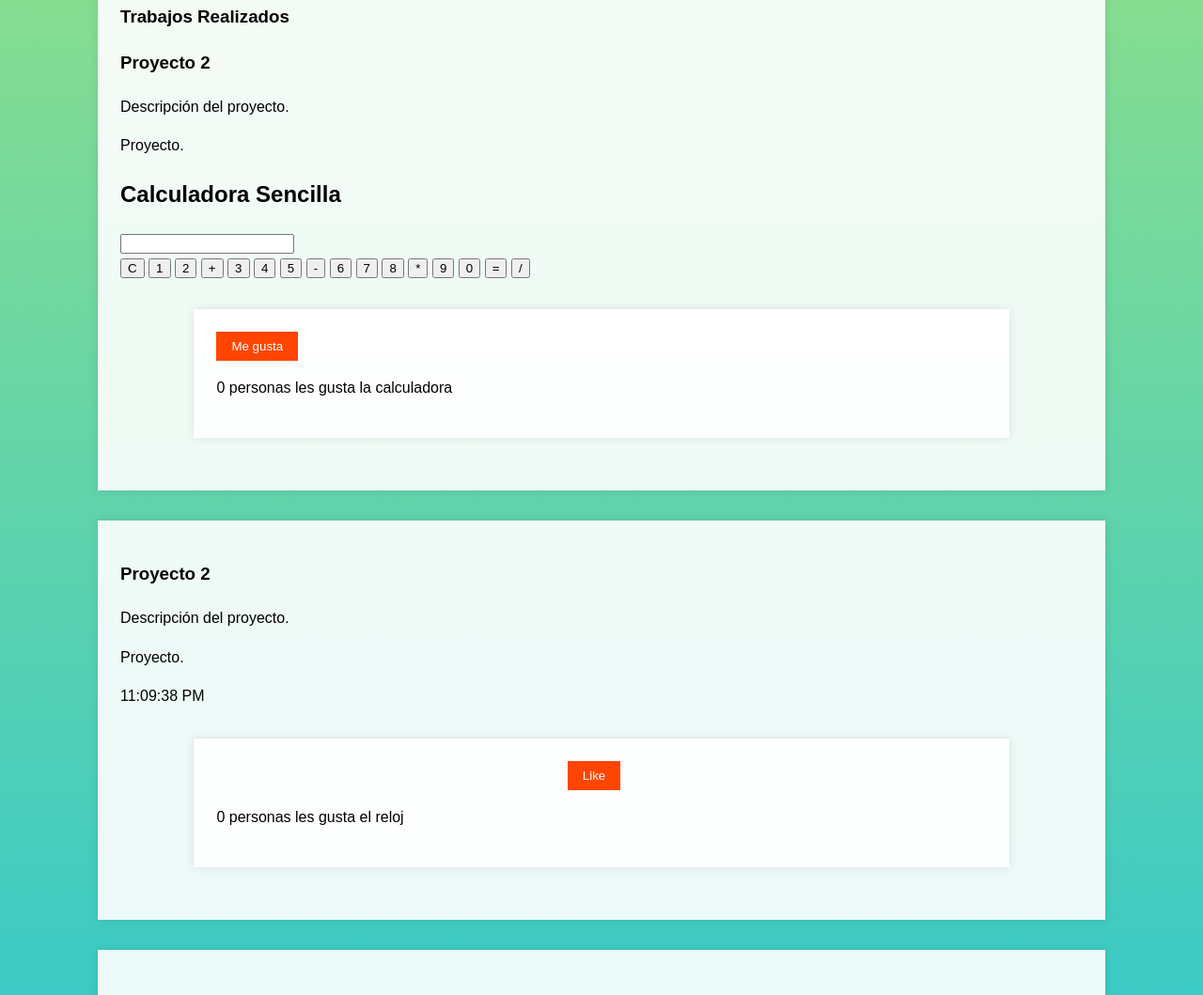
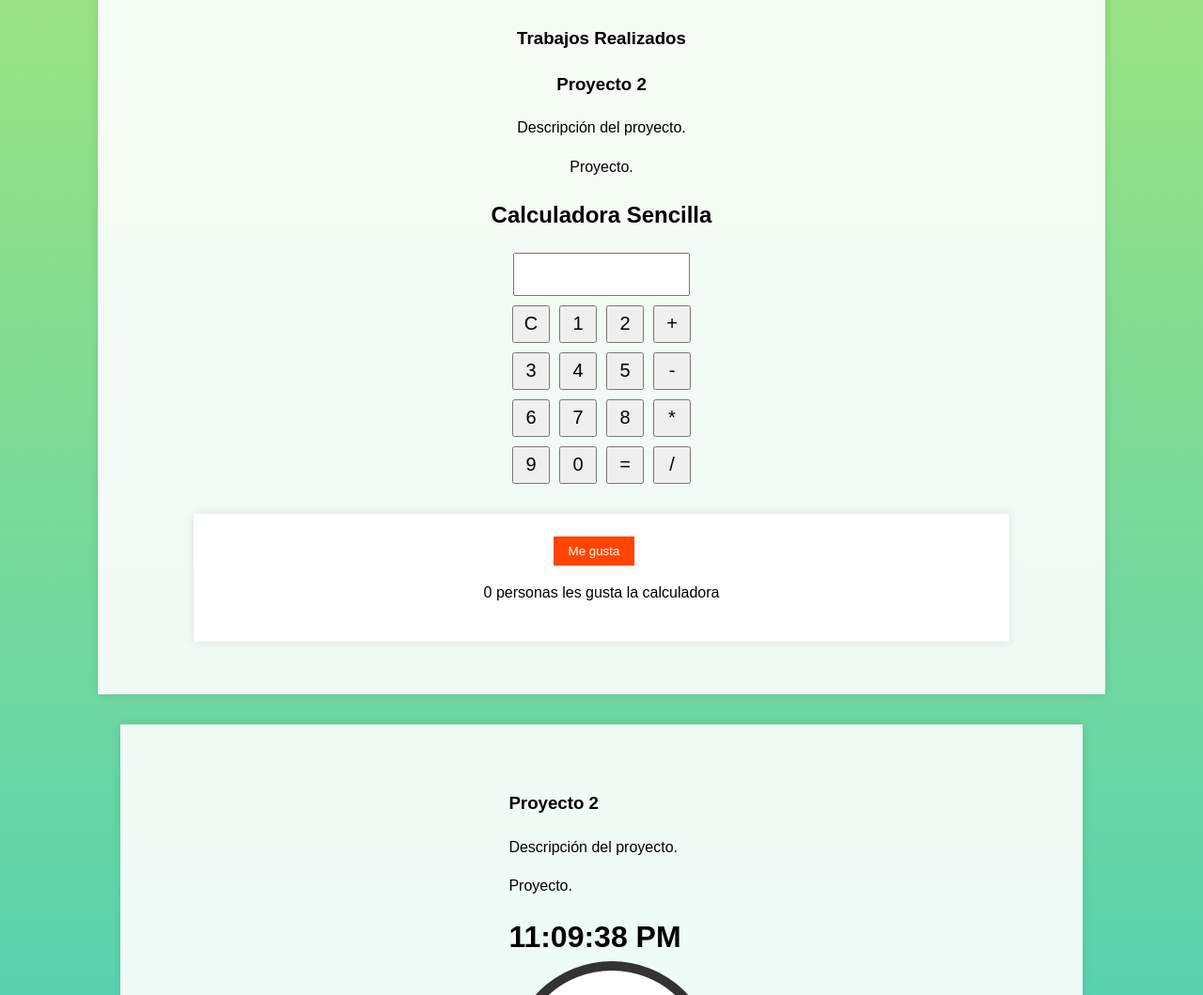
Before and after one commit to nelsoncorreal/mi-portafolio, a plain HTML site: page portafolio/index.html in a window 1280 px wide. Shown: the part 1741-2800 px from the top of the page at 94% size. Drawn offline with Linux system fonts and the light colour scheme.

Commit message:
Update styles.css

```diff
--- a/portafolio/styles.css
+++ b/portafolio/styles.css
@@ -89,3 +89,111 @@
     display: block;
     margin-top: 1rem;
 }
+
+.header-social-icons {
+    display: flex;
+    justify-content: center;
+    gap: 200px;  /* Espacio entre íconos */
+    margin-top: 10px;
+}
+
+.header-social-icons a {
+    color: rgb(0, 87, 218);; /* Color de ícono */
+    font-size: 24px;  /* Tamaño de ícono */
+    transition: color 0.8s ease; /* Transición suave al cambiar el color */
+}
+
+.header-social-icons a:hover {
+    color: #fff  /* Color al pasar el ratón por encima */
+}
+
+.clock-section {
+    display: flex;
+    justify-content: center;
+    align-items: center;
+    gap: 50px;
+    padding: 50px 0;
+}
+
+.digital-clock {
+    font-size: 2rem;
+    font-weight: bold;
+}
+
+.analog-clock {
+    position: relative;
+    width: 200px;
+    height: 200px;
+    border: 10px solid #333;
+    border-radius: 50%;
+    background: white;
+}
+
+.hand {
+    position: absolute;
+    bottom: 50%;
+    left: 50%;
+    transform-origin: bottom;
+    transform: rotate(90deg);
+}
+
+.second-hand {
+    width: 2px;
+    height: 90px;
+    background: red;
+}
+
+.minute-hand {
+    width: 4px;
+    height: 70px;
+    background: #333;
+}
+
+.hour-hand {
+    width: 6px;
+    height: 50px;
+    background: #333;
+}
+
+.calculator {
+    text-align: center;
+    margin-top: 20px;
+}
+
+.calc-container {
+    display: inline-block;
+}
+
+#result {
+    width: 180px;
+    height: 40px;
+    text-align: right;
+    margin-bottom: 10px;
+}
+
+.buttons {
+    display: grid;
+    grid-template-columns: repeat(4, 1fr);
+    gap: 10px;
+}
+
+.buttons button {
+    width: 40px;
+    height: 40px;
+    font-size: 20px;
+    cursor: pointer;
+}
+
+#likeButton {
+    padding: 10px 15px;
+    cursor: pointer;
+    background-color: #ff4500;
+    color: white;
+    border: none;
+    border-radius: 5px;
+    transition: background-color 0.3s;
+}
+
+#likeButton:hover {
+    background-color: #e63900;
+}
```
